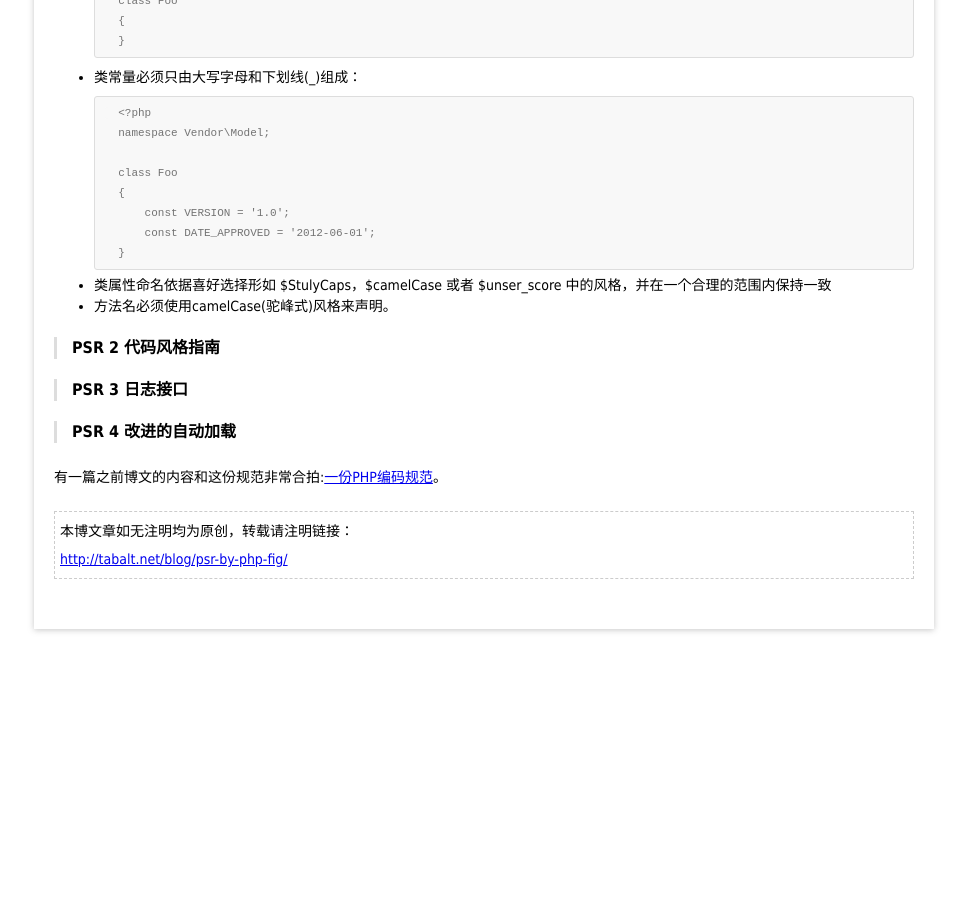
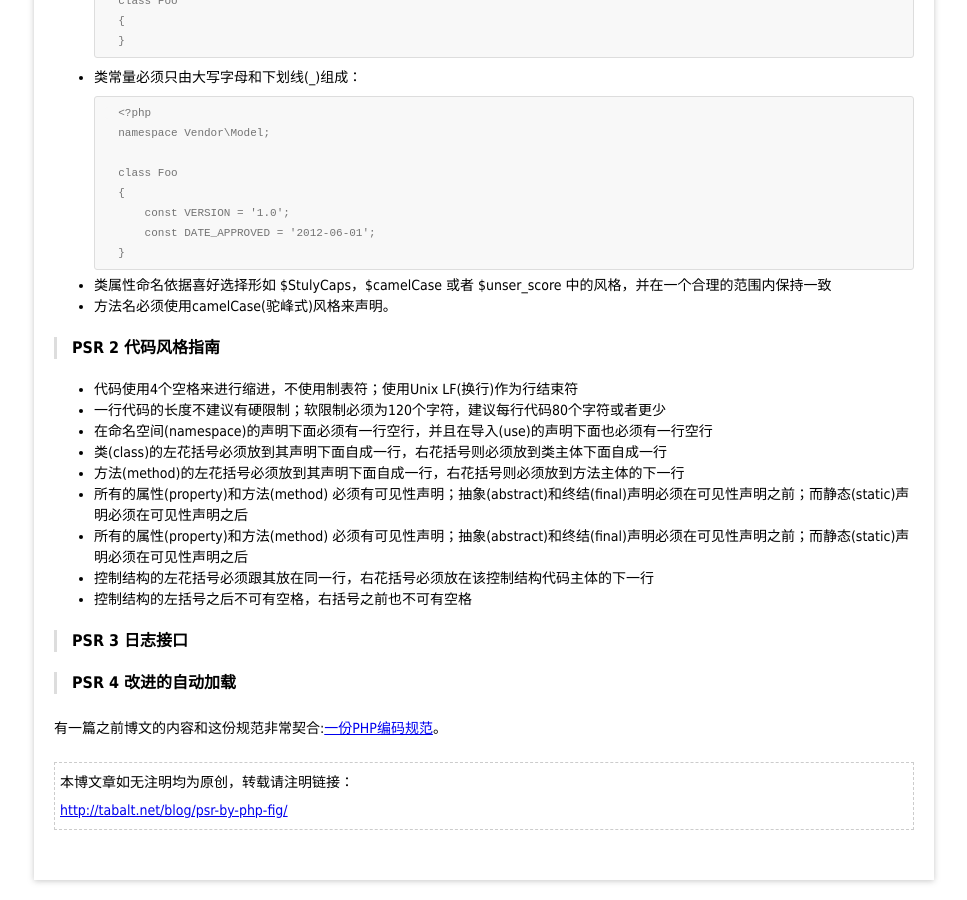
Before and after one commit to tabalt/tabalt.github.io, a Jekyll site: the page built from _posts/php/2015-02-28-psr-by-php-fig.md, in a window 1280 px wide and 900 px high, scrolled down 1638 px. Shown: the whole window, without its empty margins (156-1123 px from the left). Built offline with Jekyll 4.4.1, drawn with Linux system fonts in a browser that asks for light colours; Markdown is read by kramdown in place of the engine named in the settings; comment, search, counter and statistics services are not loaded; before the commit the page ends 2287 px from its top, so only the background shows below that.

Commit message:
update blog

```diff
--- a/_posts/php/2015-02-28-psr-by-php-fig.md
+++ b/_posts/php/2015-02-28-psr-by-php-fig.md
@@ -94,7 +94,15 @@ PSR是PHP通用性框架小组 （[PHP Framework Interop Group](http://www.php-f
 
 ### PSR 2 代码风格指南
 
-
+* 代码使用4个空格来进行缩进，不使用制表符；使用Unix LF(换行)作为行结束符
+* 一行代码的长度不建议有硬限制；软限制必须为120个字符，建议每行代码80个字符或者更少
+* 在命名空间(namespace)的声明下面必须有一行空行，并且在导入(use)的声明下面也必须有一行空行
+* 类(class)的左花括号必须放到其声明下面自成一行，右花括号则必须放到类主体下面自成一行
+* 方法(method)的左花括号必须放到其声明下面自成一行，右花括号则必须放到方法主体的下一行
+* 所有的属性(property)和方法(method) 必须有可见性声明；抽象(abstract)和终结(final)声明必须在可见性声明之前；而静态(static)声明必须在可见性声明之后
+* 所有的属性(property)和方法(method) 必须有可见性声明；抽象(abstract)和终结(final)声明必须在可见性声明之前；而静态(static)声明必须在可见性声明之后
+* 控制结构的左花括号必须跟其放在同一行，右花括号必须放在该控制结构代码主体的下一行
+* 控制结构的左括号之后不可有空格，右括号之前也不可有空格
 
 ### PSR 3 日志接口
 
@@ -103,7 +111,4 @@ PSR是PHP通用性框架小组 （[PHP Framework Interop Group](http://www.php-f
 
 
 
-
-
-
-有一篇之前博文的内容和这份规范非常合拍:[一份PHP编码规范](http://tabalt.net/blog/a-php-coding-standards/)。
+有一篇之前博文的内容和这份规范非常契合:[一份PHP编码规范](http://tabalt.net/blog/a-php-coding-standards/)。
```
